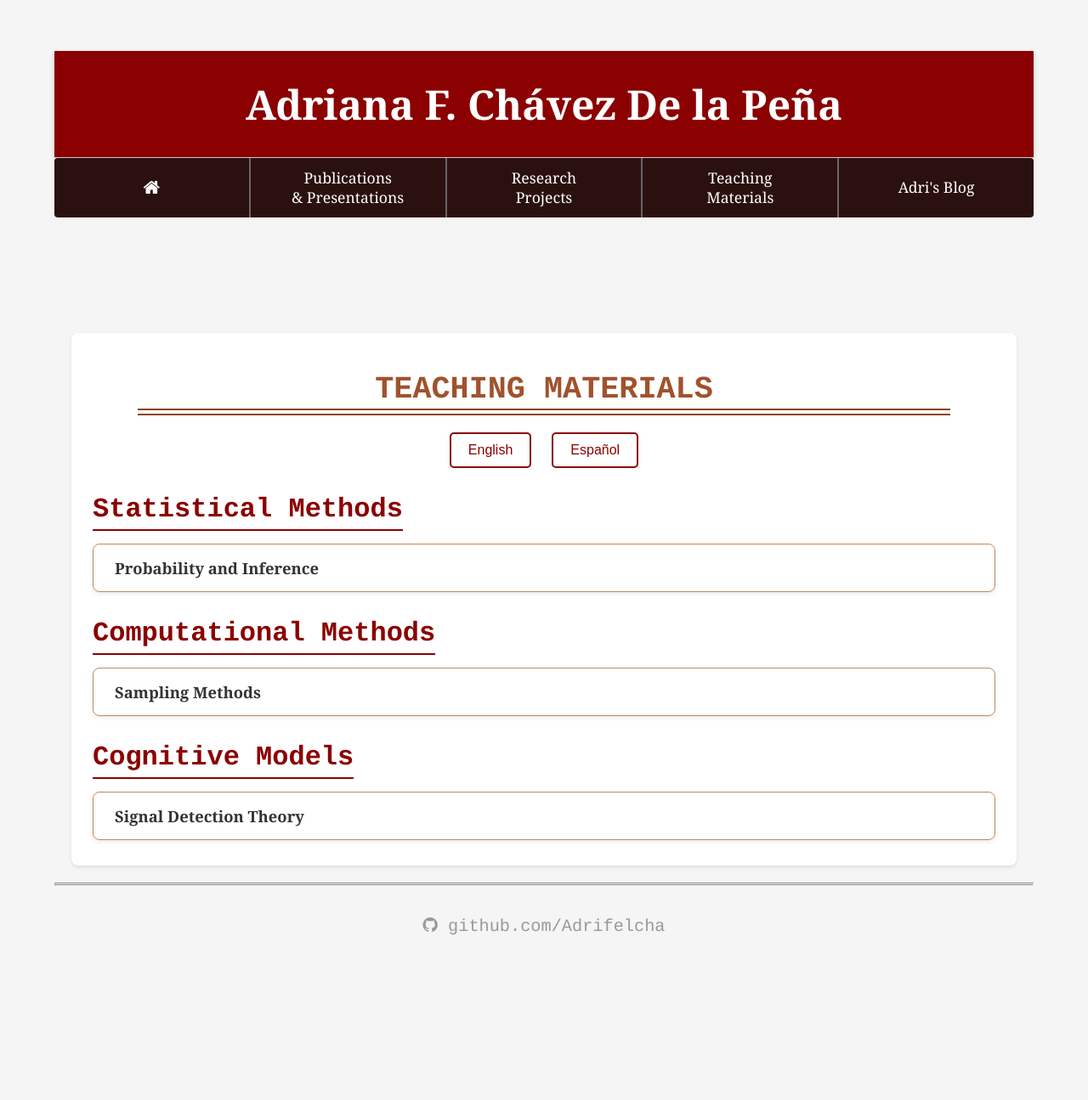
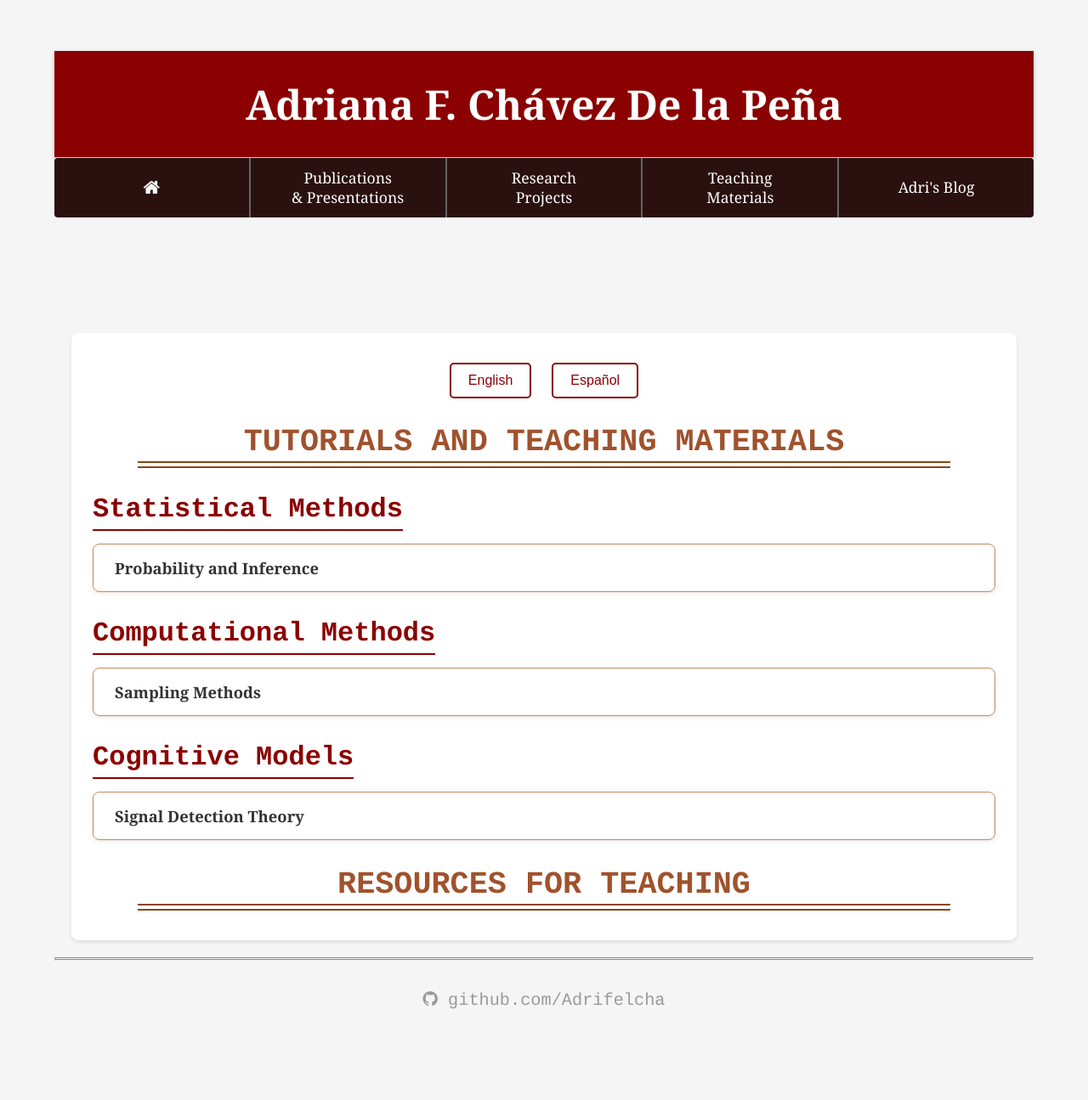
Before and after one commit to Adrifelcha/adrifelcha.github.io, a Jekyll site: the page built from teaching/index.html, in a window 1280 px wide. Shown: the whole page at 85% size. Built offline with Jekyll 4.4.1, drawn with Linux system fonts in a browser that asks for light colours; some web fonts are replaced; before the commit the page ends 1207 px from its top, so only the background shows below that.

Commit message:
Add: A section to present teaching materials

```diff
--- a/teaching/index.html
+++ b/teaching/index.html
@@ -5,8 +5,6 @@ title: Teaching Materials
 
 <div class="publications-container">
     <div class="section-container">
-        <h2 class="section-title">Teaching Materials</h2>
-
         <!-- Language selection buttons -->
         <div class="language-buttons">
             <button class="lang-btn" onclick="showLanguage('english')">English</button>
@@ -15,6 +13,8 @@ title: Teaching Materials
 
         <!-- English materials -->
         <div id="english-materials" class="blog-list language-content">
+
+            <h2 class="section-title">Tutorials and Teaching Materials</h2>
             <h3>Statistical Methods</h3>
             <div class="blog-item">
                 <div class="blog-content">
@@ -41,10 +41,14 @@ title: Teaching Materials
                     </div>
                 </div>
             </div>
+            <h2 class="section-title">Resources for Teaching</h2>
         </div>
+
+
 
         <!-- Spanish materials -->
         <div id="spanish-materials" class="blog-list language-content" style="display: none;">
+            <h2 class="section-title">Tutoriales y Materiales de Apoyo</h2>
             <h3>Métodos Estadísticos</h3>
             <div class="blog-item">
                 <div class="blog-content">
@@ -71,6 +75,8 @@ title: Teaching Materials
                     </div>
                 </div>
             </div>
+
+            <h2 class="section-title">Recursos para enseñar</h2>
         </div>
     </div>
 </div>
```
